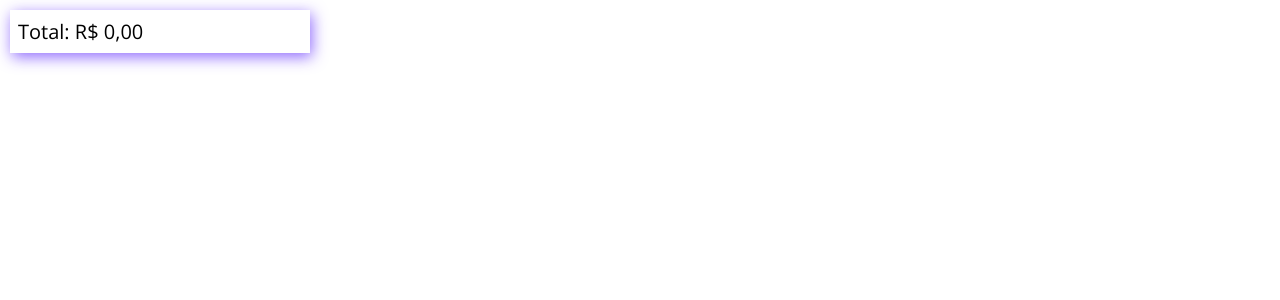
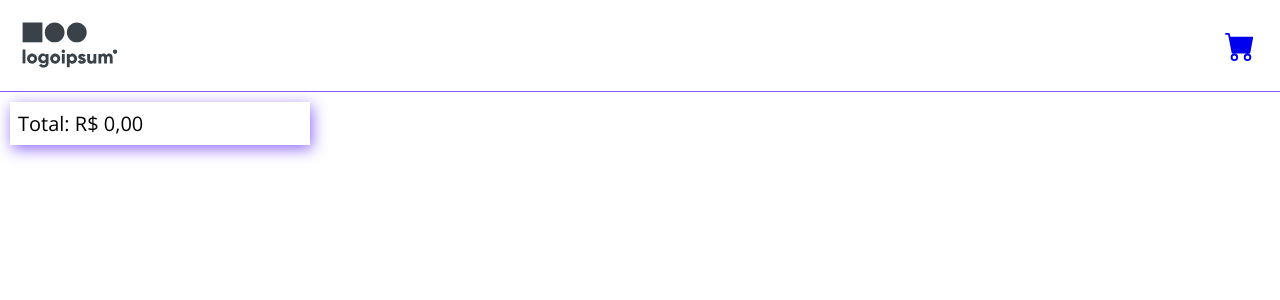
Before and after one commit to ericoabs/game-store, a React (Create React App) app: page /cart in a window 1280 px wide. Shown: the top 300 px of the page. Built offline with nearby package versions, Linux system fonts and the light colour scheme.

Commit message:
Estilizando a aplicação

```diff
--- a/src/components/Game/styles.ts
+++ b/src/components/Game/styles.ts
@@ -10,8 +10,9 @@ export const Container = styled.div`
   border-radius: 0.6rem;
 
   img {
-    width: 100%;
-    height: 32rem;
+    width: 24rem;
+    height: 24rem;
+    margin: 2rem 0;
   }
   ul {
     display: flex;
--- a/src/components/Menu/index.tsx
+++ b/src/components/Menu/index.tsx
@@ -2,6 +2,7 @@ import * as Styled from './styles';
 import { Link } from 'react-router-dom';
 import { useCart } from '../../hooks/cart';
 import { BsCartFill } from 'react-icons/bs';
+import logo from '../../assets/logo.svg';
 
 export function Menu() {
   const { products } = useCart();
@@ -14,6 +15,9 @@ export function Menu() {
 
   return (
     <Styled.Container>
+      <Link to="/">
+        <img src={logo} alt="Logo" />
+      </Link>
       <Link to="/cart">
         <BsCartFill size={30} />
         <span>{products.length > 0 ? `${amount}` : ''}</span>
--- a/src/components/Menu/styles.ts
+++ b/src/components/Menu/styles.ts
@@ -16,6 +16,11 @@ export const Container = styled.nav`
     font-size: 2.5rem;
     padding: 0.5rem;
 
+    &:hover {
+      transition: all 0.3s;
+      filter: brightness(0.8);
+    }
+
     > span {
       margin-left: 0.5rem;
     }
--- a/src/pages/Cart/index.tsx
+++ b/src/pages/Cart/index.tsx
@@ -5,6 +5,7 @@ import { BsPlus } from 'react-icons/bs';
 import { HiMinus } from 'react-icons/hi';
 
 import * as Styled from './styles';
+import { Menu } from '../../components/Menu';
 
 interface GameType {
   id: number;
@@ -39,6 +40,7 @@ export function Cart() {
 
   return (
     <>
+      <Menu />
       <Styled.Container>
         {items.map((game) => {
           return (
@@ -46,7 +48,7 @@ export function Cart() {
               <p>{game.name}</p>
               <img src={game.image} alt={game.name} />
               <p>Nota: {game.score}</p>
-              <p className="quantidade">
+              <Styled.Ammount>
                 Quantidade:
                 <Button className="remover" onClick={() => decrement(game.id)}>
                   <HiMinus />
@@ -58,7 +60,7 @@ export function Cart() {
                 >
                   <BsPlus size={20} />
                 </Button>
-              </p>
+              </Styled.Ammount>
               <p>
                 Total:{' '}
                 {new Intl.NumberFormat('pt-br', {
@@ -75,13 +77,13 @@ export function Cart() {
             </div>
           );
         })}
-        <p className="total">
+        <Styled.Total>
           Total:{' '}
           {new Intl.NumberFormat('pt-br', {
             style: 'currency',
             currency: 'BRL',
           }).format(cartTotal)}
-        </p>
+        </Styled.Total>
       </Styled.Container>
     </>
   );
--- a/src/pages/Cart/styles.ts
+++ b/src/pages/Cart/styles.ts
@@ -15,6 +15,7 @@ export const Container = styled.div`
     box-shadow: 0 2px 12px rgba(0, 0, 0, 0.34);
     border-radius: 0.6rem;
   }
+
   button {
     & + button {
       margin: 1rem;
@@ -23,38 +24,44 @@ export const Container = styled.div`
   .remover {
     background: red;
   }
+
   p {
     padding: 0.8rem;
-  }
-  .quantidade {
-    display: flex;
-    flex-direction: row;
-    align-items: center;
-    align-content: center;
-    gap: 0.4rem;
-    button {
-      width: 2.8rem;
-      margin: 0 1rem;
-      padding: 0;
-    }
   }
 
   display: grid;
   grid-template-columns: repeat(4, 1fr);
   gap: 2rem;
+
   @media (max-width: 1100px) {
     grid-template-columns: repeat(3, 1fr);
   }
+
   @media (max-width: 790px) {
     grid-template-columns: repeat(2, 1fr);
   }
+
   @media (max-width: 550px) {
     grid-template-columns: repeat(1, 1fr);
   }
-  .total {
-    align-items: center;
-    font-size: 2rem;
-    font-family: 700;
-    box-shadow: 2px 4px 15px rgba(131, 90, 253, 0.9);
+`;
+
+export const Total = styled.p`
+  align-items: center;
+  font-size: 2rem;
+  font-family: 700;
+  box-shadow: 2px 4px 15px rgba(131, 90, 253, 0.9);
+`;
+
+export const Ammount = styled.p`
+  display: flex;
+  flex-direction: row;
+  align-items: center;
+  align-content: center;
+  gap: 0.4rem;
+  button {
+    width: 2.8rem;
+    margin: 0 1rem;
+    padding: 0;
   }
 `;
```
Also changed, not shown: src/assets/logo.svg (added).
